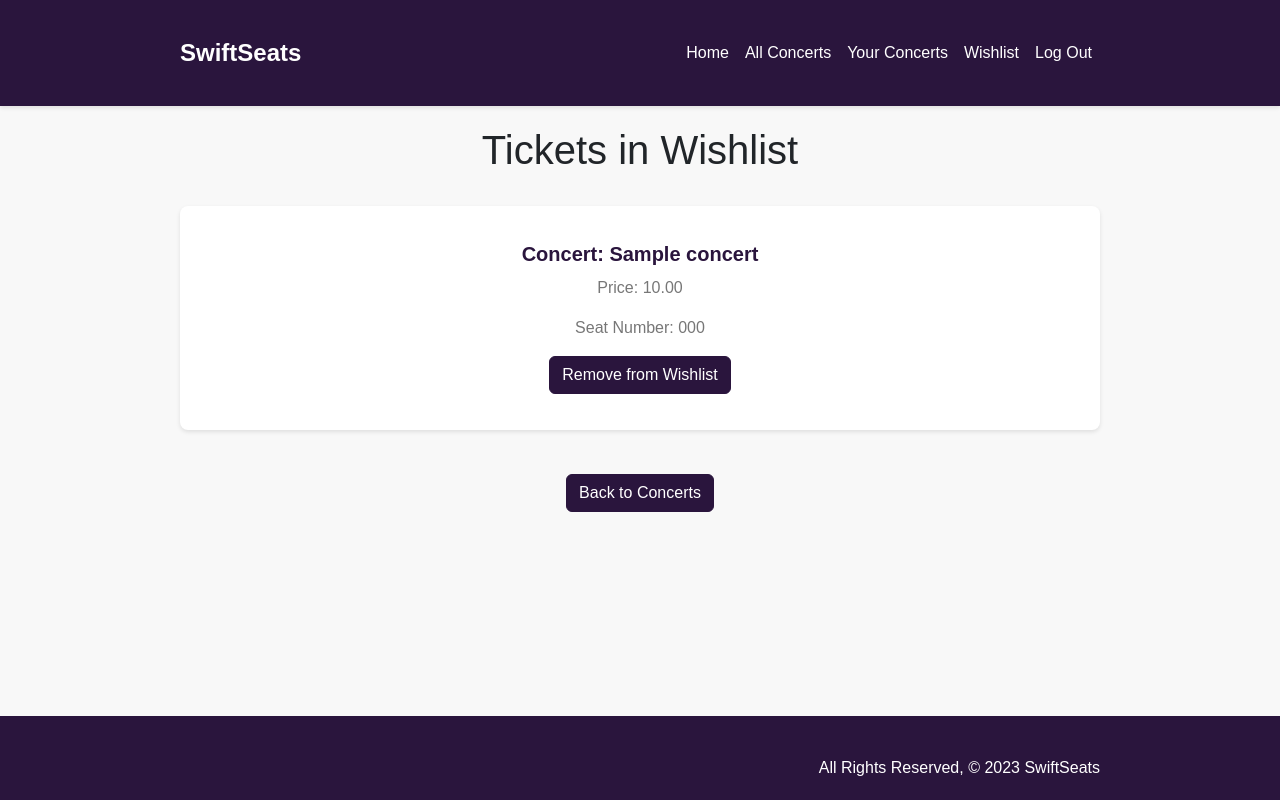
After one commit to kristinstockley/SwiftSeats, a Django app: page /wishlist/ in a window 1280 px wide. The commit adds this page. Run offline with Django 4.2, Linux system fonts and the light colour scheme; a user stored in the database is signed in; tables that the repository leaves empty hold one stand-in row (values such as "Sample post").

Commit message:
login/signup, updated models, styling, and htmls

```diff
--- a/swiftseats/main_app/admin.py
+++ b/swiftseats/main_app/admin.py
@@ -1,6 +1,5 @@
 from django.contrib import admin
-from .models import Concert
+from .models import Ticket, Concert
 
-
-# Register your models here.
+admin.site.register(Ticket)
 admin.site.register(Concert)
--- a/swiftseats/main_app/static/css/style.css
+++ b/swiftseats/main_app/static/css/style.css
@@ -3,6 +3,8 @@ body {
   display: flex;
   min-height: 100vh;
   flex-direction: column;
+  text-align: center;
+  background-color: #f8f8f8;
 }
 
 main {
@@ -15,79 +17,116 @@ main {
   padding: 20px;
 }
 
-
-h1 {
-  text-align: center;
-}
-
-
 .navbar {
+  padding-top: 10px;
+  padding-bottom: 10px;
   background-color: #2a153d;
-  border-bottom: 1px solid #ddd;
   color: white;
+  box-shadow: 0 2px 4px rgba(0, 0, 0, 0.1);
 }
 
 .navbar-brand {
+  font-size: 24px;
   font-weight: bold;
   color: white;
 }
 
 .navbar-nav .nav-link {
+  font-size: 16px;
   color: white;
 }
 
 .navbar-nav .nav-link:hover,
 .navbar-nav .nav-link:focus {
-  color: white;
+  color: #ffc0cb;
 }
-
 
 .btn-primary {
   background-color: #2a153d;
   border-color: #2a153d;
+  color: white;
+  transition: background-color 0.3s, border-color 0.3s, color 0.3s;
 }
-
 
 .btn-primary:hover,
 .btn-primary:focus {
-  background-color: grey;
-  border-color: grey;
+  background-color: #ffc0cb;
+  border-color: #ffc0cb;
+  color: white;
 }
 
 .btn-danger {
   background-color: #2a153d;
   border-color: #2a153d;
+  transition: background-color 0.3s, border-color 0.3s;
 }
 
 .btn-danger:hover,
 .btn-danger:focus {
-  background-color: #2a153d;
-  border-color: #2a153d;
+  background-color: #ffc0cb;
+  border-color: #ffc0cb;
 }
 
-
 .card {
-  border: 1px solid #ddd;
-  border-radius: 4px;
+  border: none;
+  border-radius: 8px;
   padding: 20px;
   margin-bottom: 20px;
+  background-color: white;
+  box-shadow: 0 2px 4px rgba(0, 0, 0, 0.1);
 }
 
 .card-title {
   font-size: 20px;
   font-weight: bold;
   margin-bottom: 10px;
+  color: #2a153d;
 }
 
 .card-text {
   color: #777;
 }
 
-
 footer {
-  padding-top: 0;
-  text-align: right;
+  padding-top: 20px;
+  text-align: center;
   background-color: #2a153d;
   color: white;
-  position: bottom;
+  position: fixed;
+  left: 0;
+  bottom: 0;
+  width: 100%;
 }
+
+.feature-icon {
+  width: 4rem;
+  height: 4rem;
+  border-radius: 50%;
+  background-color: #ffc0cb;
+  display: flex;
+  justify-content: center;
+  align-items: center;
+  margin-bottom: 10px;
+}
+
+.icon-square {
+  width: 3rem;
+  height: 3rem;
+  border-radius: 8px;
+  background-color: #ffc0cb;
+  display: flex;
+  justify-content: center;
+  align-items: center;
+}
+
+.text-shadow-1 {
+  text-shadow: 0 .125rem .25rem rgba(0, 0, 0, .25);
+}
+
+.text-shadow-2 {
+  text-shadow: 0 .25rem .5rem rgba(0, 0, 0, .25);
+}
+
+.text-shadow-3 {
+  text-shadow: 0 .5rem 1.5rem rgba(0, 0, 0,);
+}
--- a/swiftseats/main_app/templates/base.html
+++ b/swiftseats/main_app/templates/base.html
@@ -1,5 +1,4 @@
 {% load static %}
-
 
 <!DOCTYPE html>
 <html lang="en">
@@ -11,25 +10,43 @@
   <title>SwiftSeats</title>
 </head>
 <body>
+
   <nav class="navbar navbar-expand-lg">
+    <div class="container">
       <a class="navbar-brand" href="{% url 'home' %}">SwiftSeats</a>
-    <button class="navbar-toggler" type="button" data-toggle="collapse" data-target="#navbarNav" aria-controls="navbarNav" aria-expanded="false" aria-label="Toggle navigation">
+      <button class="navbar-toggler" type="button" data-bs-toggle="collapse" data-bs-target="#navbarNav" aria-controls="navbarNav" aria-expanded="false" aria-label="Toggle navigation">
         <span class="navbar-toggler-icon"></span>
       </button>
       <div class="collapse navbar-collapse" id="navbarNav">
-      <ul class="navbar-nav ml-auto">
+        <ul class="navbar-nav ms-auto">
           <li class="nav-item">
             <a class="nav-link" href="{% url 'home' %}">Home</a>
           </li>
           <li class="nav-item">
-          <a class="nav-link" href="{% url 'index' %}">Concerts</a>
+            <a class="nav-link" href="{% url 'index' %}">All Concerts</a>
           </li>
-
+          {% if user.is_authenticated %}
+          <li class="nav-item">
+            <a class="nav-link" href="{% url 'user-concerts' %}">Your Concerts</a>
+          </li>
+          <li class="nav-item">
+            <a class="nav-link" href="{% url 'wishlist' %}">Wishlist</a>
+          </li>
+          <li class="nav-item">
+            <a class="nav-link" href="{% url 'logout' %}">Log Out</a>
+          </li>
+          {% else %}
+          <li class="nav-item">
+            <a class="nav-link" href="{% url 'signup' %}">Sign Up</a>
+          </li>
+          <li class="nav-item">
+            <a class="nav-link" href="{% url 'login' %}">Log In</a>
+          </li>
+          {% endif %}
         </ul>
       </div>
+    </div>
   </nav>
-
-
 
   <main class="container">
     {% block content %}
@@ -37,7 +54,7 @@
   </main>
 
   <footer class="page-footer">
-   <div class="right">All Rights Reserved, &copy; 2023 SwiftSeats &nbsp;</div>
+    <div class="container text-end">All Rights Reserved, &copy; 2023 SwiftSeats</div>
   </footer>
 
   <script src="https://cdn.jsdelivr.net/npm/bootstrap@5.3.0-alpha3/dist/js/bootstrap.bundle.min.js" integrity="sha384-ENjdO4Dr2bkBIFxQpeoTz1HIcje39Wm4jDKdf19U8gI4ddQ3GYNS7NTKfAdVQSZe" crossorigin="anonymous"></script>
--- a/swiftseats/main_app/templates/concerts/detail.html
+++ b/swiftseats/main_app/templates/concerts/detail.html
@@ -1,11 +1,15 @@
 {% extends 'base.html' %}
+
 {% block content %}
 
   <h1>{{ concert.title }}</h1>
   <p>Artist: {{ concert.artist }}</p>
   <p>Date: {{ concert.date }}</p>
-  <p>Location: {{ concert.location }}</p>
+  <p>Venue: {{ concert.venue }}</p>
   <p>Description: {{ concert.description }}</p>
+
+  <a href="{% url 'ticket-list' %}?concert_id={{ concert.id }}" class="btn btn-primary">View Tickets</a>
+
   <a href="{% url 'index' %}" class="btn btn-primary">Back to Concerts</a>
 
 {% endblock %}
--- /dev/null
+++ b/swiftseats/main_app/templates/main_app/wishlist.html
@@ -0,0 +1,28 @@
+{% extends 'base.html' %}
+
+{% block content %}
+
+  {% if wishlist %}
+    <h1>Tickets in Wishlist</h1>
+    <br>
+    {% for ticket in wishlist.tickets.all %}
+    <div class="card">
+      <div class="card-body">
+        <h5 class="card-title">Concert: {{ ticket.concert.title }}</h5>
+        <p class="card-text">Price: {{ ticket.price }}</p>
+        <p class="card-text">Seat Number: {{ ticket.seat_number }}</p>
+        <form method="post" action="{% url 'wishlist-remove' ticket.id %}">
+          {% csrf_token %}
+          <button type="submit" class="btn btn-danger">Remove from Wishlist</button>
+        </form>
+      </div>
+    </div>
+    <br>
+    {% endfor %}
+  {% else %}
+    <h1>Wishlist</h1>
+    <p>Your wishlist is empty.</p>
+  {% endif %}
+
+  <a href="{% url 'index' %}" class="btn btn-primary">Back to Concerts</a>
+{% endblock %}
--- a/swiftseats/main_app/urls.py
+++ b/swiftseats/main_app/urls.py
@@ -1,9 +1,18 @@
 from django.urls import path
 from . import views
+from .views import UserConcertListView, wishlist
 
 urlpatterns = [
-  path('', views.home, name='home'),
-  path('about/', views.about, name='about'),
-  path('concerts/', views.concert_index, name='index'),
-  path('concerts/<int:concert_id>/', views.concert_detail, name='concert_detail'),
+    path('', views.home, name='home'),
+    path('about/', views.about, name='about'),
+    path('concerts/', views.concert_index, name='index'),
+    path('concerts/<int:concert_id>/', views.concert_detail, name='concert_detail'),
+    path('accounts/signup/', views.signup, name='signup'),
+    path('user-concerts/', UserConcertListView.as_view(), name='user-concerts'),
+    path('wishlist/', wishlist, name='wishlist'),
+    path('tickets/<int:ticket_id>/add-to-wishlist/', views.add_to_wishlist, name='add-to-wishlist'),
+    path('wishlist/remove/<int:ticket_id>/', views.remove_from_wishlist, name='wishlist-remove'),
+    path('tickets/', views.TicketListView.as_view(), name='ticket-list'),
+    path('tickets/<int:pk>/', views.TicketDetailView.as_view(), name='ticket-detail'),
+
 ]
--- a/swiftseats/main_app/views.py
+++ b/swiftseats/main_app/views.py
@@ -1,12 +1,18 @@
-from django.shortcuts import render
-from .models import Concert
+from django.shortcuts import render, redirect
+from .models import Concert, Ticket, Wishlist
+from django.contrib.auth import login
+from django.contrib.auth.mixins import LoginRequiredMixin
+from django.contrib.auth.forms import UserCreationForm
+from django.views.generic import ListView, DetailView, UpdateView
+from django.contrib.auth.decorators import login_required
+from faker import Faker
 
-# Create your views here.
+
 def home(request):
-  return render(request, 'home.html')
+    return render(request, 'home.html')
 
 def about(request):
-  return render(request, 'about.html')
+    return render(request, 'about.html')
 
 def concert_index(request):
     concerts = Concert.objects.all()
@@ -15,3 +21,104 @@ def concert_index(request):
 def concert_detail(request, concert_id):
     concert = Concert.objects.get(id=concert_id)
     return render(request, 'concerts/detail.html', {'concert': concert})
+
+
+
+class UserConcertListView(LoginRequiredMixin, ListView):
+    model = Concert
+    template_name = 'main_app/user_concert_list.html'
+    context_object_name = 'concerts'
+
+    def get_queryset(self):
+        user = self.request.user
+        return Concert.objects.filter(attendees=user)
+
+    def get_context_data(self, **kwargs):
+        context = super().get_context_data(**kwargs)
+        user = self.request.user
+        context['attended_concerts'] = user.attended_concerts.all()
+        return context
+
+
+def signup(request):
+    error_message = ''
+    if request.method == 'POST':
+        form = UserCreationForm(request.POST)
+        if form.is_valid():
+            user = form.save()
+            login(request, user)
+            return redirect('index')
+        else:
+            error_message = 'Invalid sign up - try again'
+    form = UserCreationForm()
+    context = {'form': form, 'error_message': error_message}
+    return render(request, 'registration/signup.html', context)
+
+def add_to_wishlist(request, ticket_id):
+    ticket = Ticket.objects.get(id=ticket_id)
+    wishlist, created = Wishlist.objects.get_or_create(user=request.user)
+    wishlist.tickets.add(ticket)
+    return redirect('wishlist')
+
+@login_required
+def remove_from_wishlist(request, ticket_id):
+    ticket = Ticket.objects.get(id=ticket_id)
+    wishlist = Wishlist.objects.get(user=request.user)
+    wishlist.tickets.remove(ticket)
+    return redirect('wishlist')
+
+@login_required
+def wishlist(request):
+    try:
+        wishlist = Wishlist.objects.get(user=request.user)
+    except Wishlist.DoesNotExist:
+        wishlist = None
+    return render(request, 'main_app/wishlist.html', {'wishlist': wishlist})
+
+
+
+class TicketListView(ListView):
+    model = Ticket
+    template_name = 'tickets/ticket_list.html'
+    context_object_name = 'tickets'
+    paginate_by = 10
+
+    def get_queryset(self):
+        concert_id = self.request.GET.get('concert_id')
+        return Ticket.objects.filter(concert_id=concert_id)
+
+
+
+
+class TicketDetailView(DetailView):
+    model = Ticket
+    template_name = 'tickets/ticket_detail.html'
+    context_object_name = 'ticket'
+
+    def get_context_data(self, **kwargs):
+        context = super().get_context_data(**kwargs)
+        context['concert'] = self.object.concert
+        return context
+
+class TicketUpdateView(UpdateView):
+    model = Ticket
+    template_name = 'tickets/update.html'
+    fields = ['price', 'seat_number', 'concert']
+    context_object_name = 'ticket'
+
+
+
+def generate_fake_tickets(request):
+    fake = Faker()
+    concerts = Concert.objects.all()
+    tickets = []
+
+    for concert in concerts:
+        for _ in range(10):
+            price = fake.random_int(min=10, max=100)
+            seat_number = fake.random_int(min=100, max=999)
+            ticket = Ticket(price=price, seat_number=seat_number, concert=concert)
+            tickets.append(ticket)
+
+    Ticket.objects.bulk_create(tickets)
+    return redirect('ticket-list')
--- a/swiftseats/swiftseats/urls.py
+++ b/swiftseats/swiftseats/urls.py
@@ -20,4 +20,6 @@ from django.urls import path, include
 urlpatterns = [
     path('admin/', admin.site.urls),
     path('', include('main_app.urls')),
+    path('accounts/', include('django.contrib.auth.urls')),
+
 ]
```
Also changed, not shown: swiftseats/main_app/models.py (+20 -3 lines), swiftseats/main_app/templates/about.html (+9 -3 lines), swiftseats/main_app/templates/concerts/index.html (+18 -12 lines), swiftseats/main_app/templates/home.html (+9 -6 lines), swiftseats/main_app/templates/registration/login.html (added, +14 -0 lines), swiftseats/main_app/templates/registration/signup.html (added, +49 -0 lines), swiftseats/main_app/templates/tickets/ticket_list.html (added, +26 -0 lines), swiftseats/swiftseats/settings.py (+9 -0 lines), swiftseats/main_app/migrations/0001_initial.py, swiftseats/main_app/migrations/0002_remove_ticket_concerts_remove_ticket_purchase_date_and_more.py (added). Lines whose indentation alone changed are shown as unchanged.
